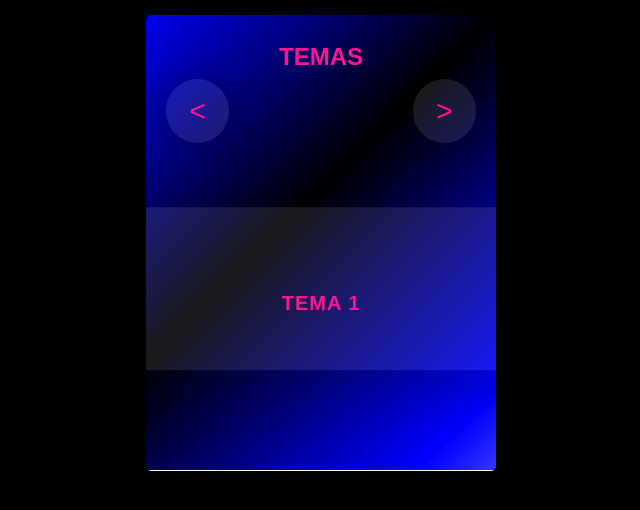
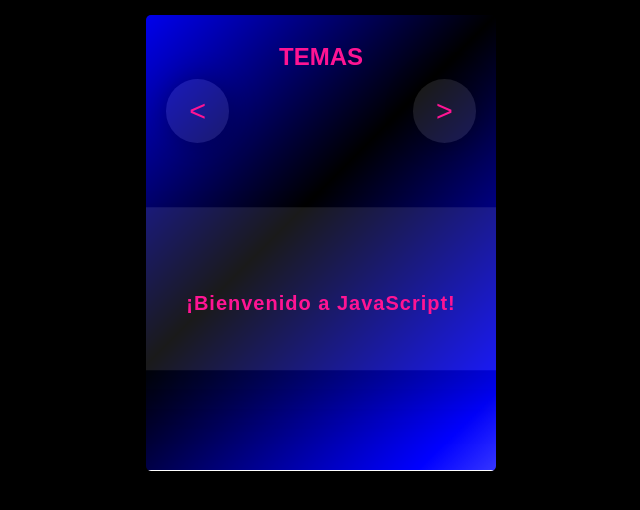
Before and after one commit to Felipe021284/CURSO-DE-JAVASCRIPT-, a plain HTML site: page slider.html in a window 1280 px wide. Shown: the whole page, without its empty margins (319-959 px from the left). Drawn offline with Linux system fonts and the light colour scheme.

Commit message:
Update slider.html

```diff
--- a/slider.html
+++ b/slider.html
@@ -593,7 +593,7 @@ background-image: var(--gradiente);
 
 
           testimonial:
-            " <a href=tema 1.html>TEMA 1</a>",
+            " <a href=tema 1.html>¡Bienvenido a JavaScript!</a>",
         },
 
 
```
